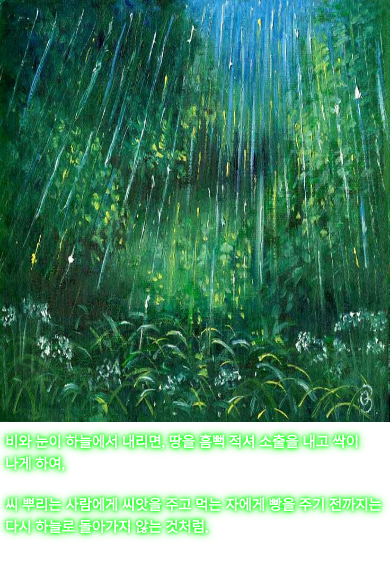
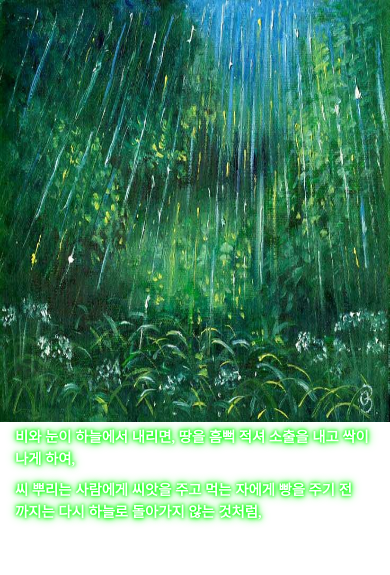
Before and after one commit to PK081982/Korea, a plain HTML site: page index.html in a window 390 px wide. Drawn offline with Linux system fonts and the light colour scheme.

Commit message:
Update index.html

```diff
--- a/index.html
+++ b/index.html
@@ -178,7 +178,7 @@
 p{
   text-shadow: 0 0 3px #00ff00, 0 0 5px #00ff00, 0 0 10px #00ff00;
     line-height: 1.5;
-            margin: 10px 0px;
+            margin: 5px 10px;
 }
             .img {
                 height: 50vh;
@@ -188,7 +188,7 @@ p{
             .reStart {
                 max-width: 100px;
                 font-size: 10px;
-               margin: 10px 0;
+
             }
         }
     </style>
```
